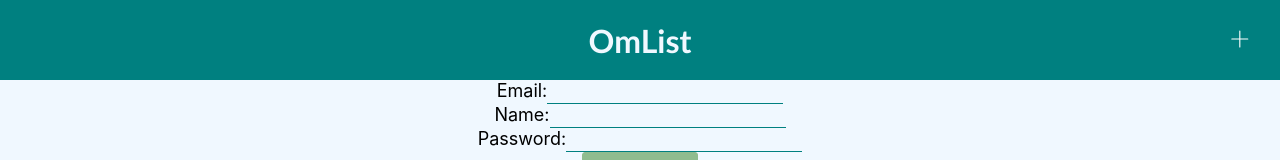
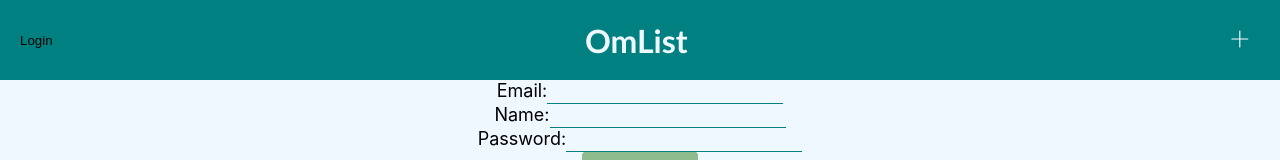
Before and after one commit to SarahJoline/doing-things, a React (Create React App) app in the folder client/: page / in a window 1280 px wide. Shown: the top 160 px of the page. Built offline with nearby package versions, Linux system fonts and the light colour scheme; no server answers.

Commit message:
login and logout button

```diff
--- a/client/src/components/NavBar/index.js
+++ b/client/src/components/NavBar/index.js
@@ -1,5 +1,6 @@
 import React from "react";
 import styled from "styled-components";
+import AuthHelperMethods from "../../auth";
 import { IconButton } from "../Buttons/IconButton";
 import { PlusIcon } from "../Icons";
 
@@ -24,9 +25,15 @@ export const StyledSpaceHolder = styled.h1`
 `;
 
 function NavBar({ open, setOpen }) {
+  const isLoggedIn = AuthHelperMethods.loggedIn();
+
   return (
     <StyledHeader>
-      <StyledSpaceHolder />
+      {isLoggedIn ? (
+        <IconButton handleClick={() => setOpen(!open)}>Logout</IconButton>
+      ) : (
+        <IconButton handleClick={() => setOpen(!open)}>Login</IconButton>
+      )}
       <StyledTitle>OmList</StyledTitle>
       <IconButton handleClick={() => setOpen(!open)}>
         <PlusIcon width="40" height="40" stroke="white" />
```
